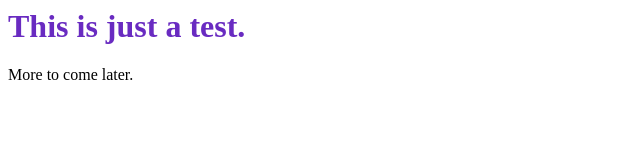
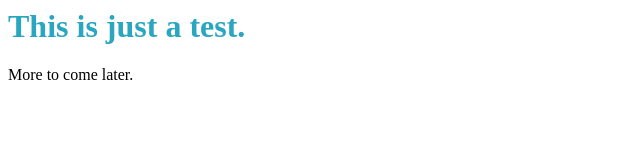
Before and after one commit to jathib/justthethib, a plain HTML site: page index.html in a window 1280 px wide. Shown: the whole page, without its empty margins (0-640 px from the left). Drawn offline with Linux system fonts and the light colour scheme.

Commit message:
Update style.css

```diff
--- a/style.css
+++ b/style.css
@@ -1,3 +1,3 @@
 .intro {
-color:#692bc1;
+color:#2ba6c1;
 }
```
